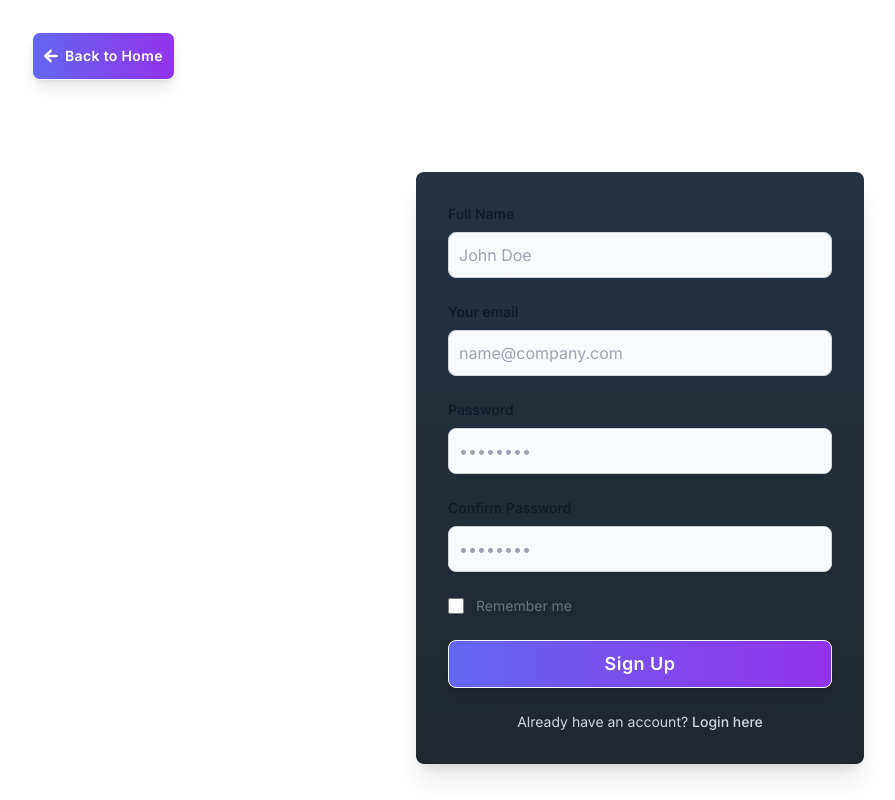
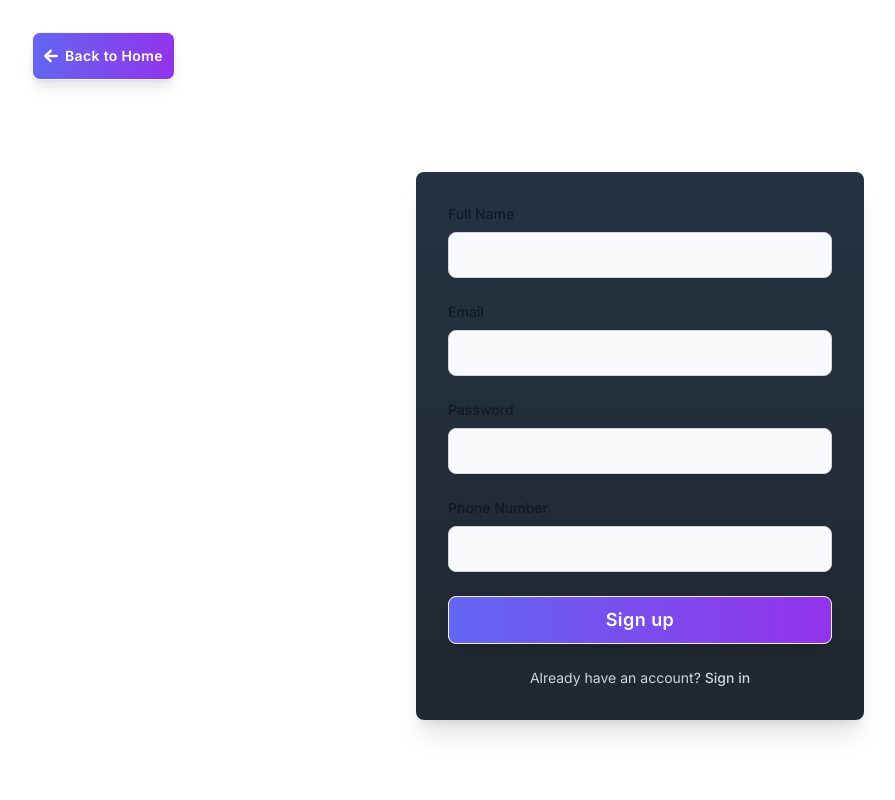
Before and after one commit to yashmandi/password-gen, a React (Vite) app: page /signup in a window 1280 px wide. Shown: the whole page, without its empty margins (0-895 px from the left). Built offline with nearby package versions, Linux system fonts and the light colour scheme.

Commit message:
login successful

```diff
--- a/src/components/Navbar.jsx
+++ b/src/components/Navbar.jsx
@@ -1,10 +1,36 @@
 import React, { useState, useRef, useEffect } from "react";
 import { Link } from "react-router-dom";
-import { MdLogin } from "react-icons/md";
+
+// Function to get initials from a full name
+export const getInitials = (name) => {
+    if (!name) return "";
+
+    const words = name.trim().split(" ");
+    let initials = "";
+
+    if (words.length > 0) {
+        initials += words[0][0]; // First initial
+    }
+
+    if (words.length > 1) {
+        initials += words[1][0]; // Second initial, if available
+    }
+
+    return initials.toUpperCase();
+}
 
 const Navbar = () => {
   const [isOpen, setIsOpen] = useState(false);
+  const [userInitials, setUserInitials] = useState(null);
   const dropdownRef = useRef(null);
+
+  useEffect(() => {
+    // Fetch user data from localStorage
+    const user = JSON.parse(localStorage.getItem("username"));
+    if (user && user.name) {
+      setUserInitials(getInitials(user.name));
+    }
+  }, []);
 
   const toggleMenu = () => {
     setIsOpen(!isOpen);
@@ -102,22 +128,17 @@ const Navbar = () => {
               About
             </div>
           </Link>
-          {/* <a
-            target="_blank"
-            rel="noopener noreferrer"
-            href="https://github.com/yashmandi/password-gen"
-            className="text-sm sm:text-base"
-          >
-            <div className="hover:text-white text-gray-300 cursor-pointer transition  mr-2">
-              GitHub
+          {userInitials ? (
+            <div className="flex items-center justify-center w-10 h-10 rounded-full bg-gray-700 text-white">
+              {userInitials}
             </div>
-          </a> */}
-          <Link to="/login">
-            <div className="hover:text-white flex gap-1 text-gray-300 mr-2 cursor-pointer transition">
-              Login
-              {/* <MdLogin className="text-2xl font-extrabold"/> */}
-            </div>
-          </Link>
+          ) : (
+            <Link to="/login">
+              <div className="hover:text-white flex gap-1 text-gray-300 mr-2 cursor-pointer transition">
+                Login
+              </div>
+            </Link>
+          )}
         </div>
       </div>
     </div>
--- a/src/pages/Login.jsx
+++ b/src/pages/Login.jsx
@@ -29,14 +29,13 @@ const Login = () => {
         setError(data.message);
       } else {
         // Handle successful login, e.g., store the token and redirect
-        toast.success("Registration successful!");
+        toast.success("Logged in!");
         console.log("Login successful!", data);
         navigate("/");
       }
     } catch (err) {
       console.error("Login failed:", err);
       toast.error("Server error. Please try again later.");
-
       setError("Server error. Please try again later.");
     }
   };
--- a/src/pages/Signup.jsx
+++ b/src/pages/Signup.jsx
@@ -1,24 +1,20 @@
 import React, { useState } from "react";
-import { Link, useNavigate } from "react-router-dom";
+import { Link } from "react-router-dom";
 import { IoMdArrowRoundBack } from "react-icons/io";
 import { toast } from "react-hot-toast";
+import { useNavigate } from "react-router-dom";
 
 const Signup = () => {
   const [fullName, setFullName] = useState("");
   const [email, setEmail] = useState("");
   const [password, setPassword] = useState("");
-  const [confirmPassword, setConfirmPassword] = useState("");
-  const [error, setError] = useState("");
+  const [phone, setPhone] = useState("");
+  const [error, setError] = useState(null);
+
   const navigate = useNavigate();
 
   const handleSubmit = async (e) => {
     e.preventDefault();
-    console.log("Form submitted");
-
-    if (password !== confirmPassword) {
-      setError("Passwords do not match");
-      return;
-    }
 
     try {
       const response = await fetch("http://localhost:3000/register", {
@@ -26,25 +22,25 @@ const Signup = () => {
         headers: {
           "Content-Type": "application/json",
         },
-        body: JSON.stringify({ fullName, email, password }),
+        body: JSON.stringify({ fullName, email, password, phone }),
       });
 
       const data = await response.json();
-      console.log("Response data:", data);
 
-      if (response.ok) {
-        console.log("Registration successful, navigating to home");
-        toast.success("Registration successful!");
+      if (!response.ok) {
+        setError(data.message);
+      } else {
+        // Store the token and user name in local storage
+        localStorage.setItem("token", data.token);
+        localStorage.setItem("userName", fullName);
+        toast.success("Signup successful!");
+        console.log("Signup successful!", data);
         navigate("/");
-      } else {
-        console.log("Registration failed:", data.message);
-        setError(data.message || "Registration failed");
-        toast.error(data.message || "Registration failed. Please try again.");
       }
     } catch (err) {
-      console.error("Error during registration:", err);
-      setError("Server error");
-      toast.error("Server error. Please try again.");
+      console.error("Signup failed:", err);
+      toast.error("Server error. Please try again later.");
+      setError("Server error. Please try again later.");
     }
   };
 
@@ -61,12 +57,11 @@ const Signup = () => {
       <section>
         <div className="flex flex-col items-center justify-center mx-auto md:h-auto mt-20 lg:py-0">
           <h1 className="text-2xl font-bold leading-tight tracking-tight text-white md:text-3xl mb-6">
-            Sign up for a new account!
+            Create an account!
           </h1>
           <div className="w-full bg-gradient-to-b from-[#243242] to-[#20272f] rounded-lg shadow-xl md:mt-0 sm:max-w-md xl:p-0">
             <div className="p-6 space-y-4 md:space-y-6 sm:p-8">
-              <form className="space-y-4 md:space-y-6" onSubmit={handleSubmit}>
-                {error && <div className="text-red-500 mb-4">{error}</div>}
+              <form onSubmit={handleSubmit} className="space-y-4 md:space-y-6">
                 <div>
                   <label
                     htmlFor="fullName"
@@ -78,10 +73,9 @@ const Signup = () => {
                     type="text"
                     name="fullName"
                     id="fullName"
-                    className="bg-gray-50 border border-gray-300 text-gray-900 rounded-lg focus:ring-primary-600 focus:border-primary-600 block w-full p-2.5 dark:bg-gray-700 dark:border-gray-600 dark:placeholder-gray-400 dark:text-white dark:focus:ring-blue-500 dark:focus:border-blue-500"
-                    placeholder="John Doe"
                     value={fullName}
                     onChange={(e) => setFullName(e.target.value)}
+                    className="bg-gray-50 border border-gray-300 text-gray-900 rounded-lg focus:ring-primary-600 focus:border-primary-600 block w-full p-2.5 dark:bg-gray-700 dark:border-gray-600 dark:placeholder-gray-400 dark:text-white dark:focus:ring-blue-500 dark:focus:border-blue-500"
                     required
                   />
                 </div>
@@ -90,23 +84,22 @@ const Signup = () => {
                     htmlFor="email"
                     className="block mb-2 text-sm text-left font-medium text-gray-900 dark:text-white"
                   >
-                    Your email
+                    Email
                   </label>
                   <input
                     type="email"
                     name="email"
                     id="email"
-                    className="bg-gray-50 border border-gray-300 text-gray-900 rounded-lg focus:ring-primary-600 focus:border-primary-600 block w-full p-2.5 dark:bg-gray-700 dark:border-gray-600 dark:placeholder-gray-400 dark:text-white dark:focus:ring-blue-500 dark:focus:border-blue-500"
-                    placeholder="name@company.com"
                     value={email}
                     onChange={(e) => setEmail(e.target.value)}
+                    className="bg-gray-50 border border-gray-300 text-gray-900 rounded-lg focus:ring-primary-600 focus:border-primary-600 block w-full p-2.5 dark:bg-gray-700 dark:border-gray-600 dark:placeholder-gray-400 dark:text-white dark:focus:ring-blue-500 dark:focus:border-blue-500"
                     required
                   />
                 </div>
                 <div>
                   <label
                     htmlFor="password"
-                    className="block mb-2 text-left text-sm font-medium text-gray-900 dark:text-white"
+                    className="block mb-2 text-sm text-left font-medium text-gray-900 dark:text-white"
                   >
                     Password
                   </label>
@@ -114,63 +107,41 @@ const Signup = () => {
                     type="password"
                     name="password"
                     id="password"
-                    placeholder="••••••••"
-                    className="bg-gray-50 border border-gray-300 text-gray-900 rounded-lg focus:ring-primary-600 focus:border-primary-600 block w-full p-2.5 dark:bg-gray-700 dark:border-gray-600 dark:placeholder-gray-400 dark:text-white dark:focus:ring-blue-500 dark:focus:border-blue-500"
                     value={password}
                     onChange={(e) => setPassword(e.target.value)}
+                    className="bg-gray-50 border border-gray-300 text-gray-900 rounded-lg focus:ring-primary-600 focus:border-primary-600 block w-full p-2.5 dark:bg-gray-700 dark:border-gray-600 dark:placeholder-gray-400 dark:text-white dark:focus:ring-blue-500 dark:focus:border-blue-500"
                     required
                   />
                 </div>
                 <div>
                   <label
-                    htmlFor="confirmPassword"
-                    className="block mb-2 text-left text-sm font-medium text-gray-900 dark:text-white"
+                    htmlFor="phone"
+                    className="block mb-2 text-sm text-left font-medium text-gray-900 dark:text-white"
                   >
-                    Confirm Password
+                    Phone Number
                   </label>
                   <input
-                    type="password"
-                    name="confirmPassword"
-                    id="confirmPassword"
-                    placeholder="••••••••"
+                    type="text"
+                    name="phone"
+                    id="phone"
+                    value={phone}
+                    onChange={(e) => setPhone(e.target.value)}
                     className="bg-gray-50 border border-gray-300 text-gray-900 rounded-lg focus:ring-primary-600 focus:border-primary-600 block w-full p-2.5 dark:bg-gray-700 dark:border-gray-600 dark:placeholder-gray-400 dark:text-white dark:focus:ring-blue-500 dark:focus:border-blue-500"
-                    value={confirmPassword}
-                    onChange={(e) => setConfirmPassword(e.target.value)}
                     required
                   />
                 </div>
-                <div className="flex items-center justify-between">
-                  <div className="flex items-start">
-                    <div className="flex items-center h-5">
-                      <input
-                        id="remember"
-                        aria-describedby="remember"
-                        type="checkbox"
-                        className="w-4 h-4 border border-gray-300 rounded bg-gray-50 focus:ring-3 focus:ring-primary-300 dark:bg-gray-700 dark:border-gray-600 dark:focus:ring-primary-600 dark:ring-offset-gray-800"
-                        required
-                      />
-                    </div>
-                    <div className="ml-3 text-sm">
-                      <label
-                        htmlFor="remember"
-                        className="text-gray-500 dark:text-gray-300"
-                      >
-                        Remember me
-                      </label>
-                    </div>
-                  </div>
-                </div>
+                {error && <div className="text-red-500 text-sm">{error}</div>}
                 <button
                   type="submit"
                   className="btn bg-gradient-to-r from-indigo-500 to-purple-600 hover:from-indigo-600 hover:to-purple-700 px-4 rounded-lg text-white text-sm sm:text-lg w-full sm:w-full font-semibold tracking-wide shadow-lg transform transition-transform duration-300 hover:shadow-2xl"
                 >
-                  Sign Up
+                  Sign up
                 </button>
                 <p className="text-sm font-light text-gray-300">
                   Already have an account?{" "}
                   <Link to="/login">
                     <button className="font-medium hover:text-white text-gray-300 hover:underline transition-all dark:text-primary-500">
-                      Login here
+                      Sign in
                     </button>
                   </Link>
                 </p>
```
